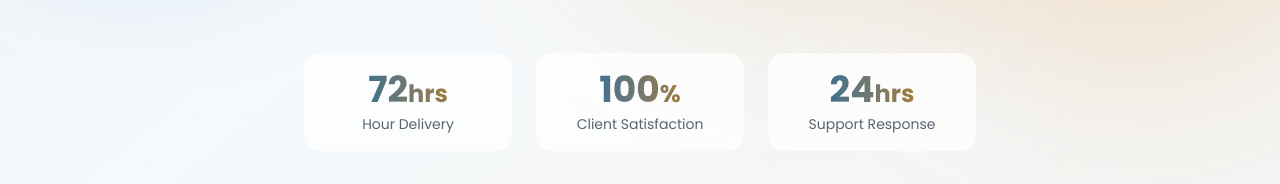
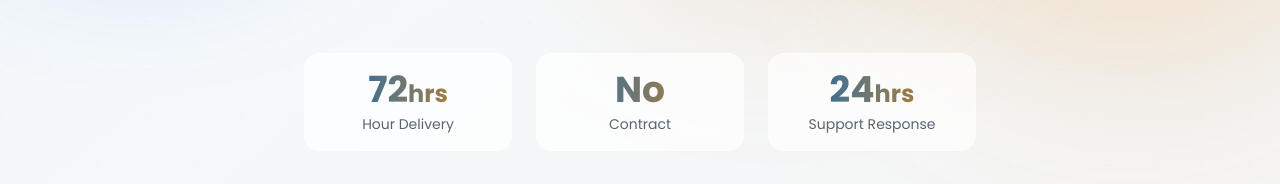
Before and after one commit to nravento/Reputation-management-website, a Next.js app: page / in a window 1280 px wide. Shown: the part 748-932 px from the top of the page. Built offline with nearby package versions, Linux system fonts and the light colour scheme.

Commit message:
feat: update hero section statistic to "No Contract"
Change "100% Client Satisfaction" to "No Contract" in hero section.

#VERCEL_SKIP

Co-authored-by: null <151980837+nravento@users.noreply.github.com>

```diff
--- a/components/hero-section.tsx
+++ b/components/hero-section.tsx
@@ -191,7 +191,7 @@ export function HeroSection() {
           >
             {[
               { value: '72', label: 'Hour Delivery', suffix: 'hrs' },
-              { value: '100', label: 'Client Satisfaction', suffix: '%' },
+              { value: 'No', label: 'Contract', suffix: '' },
               { value: '24', label: 'Support Response', suffix: 'hrs' }
             ].map((stat, i) => (
               <motion.div
--- a/next.config.mjs
+++ b/next.config.mjs
@@ -1,14 +1,12 @@
 /** @type {import('next').NextConfig} */
 const nextConfig = {
-  eslint: {
-    ignoreDuringBuilds: true,
-  },
   typescript: {
     ignoreBuildErrors: true,
   },
   images: {
     unoptimized: true,
   },
+
 }
 
 export default nextConfig
```
